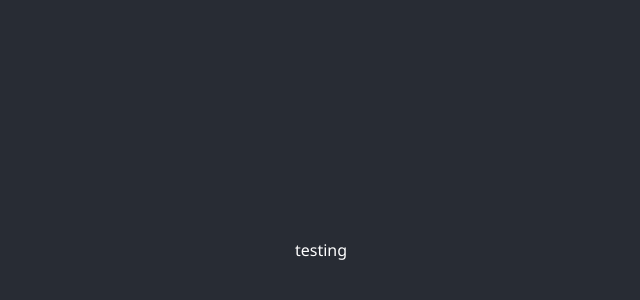
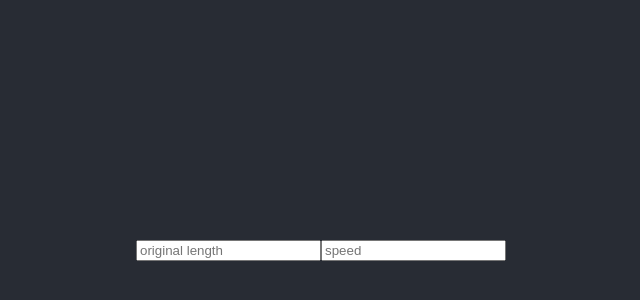
Before and after one commit to jzolo22/time-cruncher, a React (Create React App) app: page / in a window 1280 px wide. Shown: the part 150-450 px from the top of the page, without its empty margins (319-959 px from the left). Built offline with nearby package versions, Linux system fonts and the light colour scheme.

Commit message:
destructure props

```diff
--- a/src/App.tsx
+++ b/src/App.tsx
@@ -1,9 +1,15 @@
 import './App.css';
+import {Input} from './components/Input';
 
 function App() {
+
+  const originalLength:string = "original length"
+  const speed:string = "speed"
+
   return (
     <div className="main-container">
-      testing
+      <Input placeholder={originalLength}/>
+      <Input placeholder={speed}/>
     </div>
   );
 }
--- /dev/null
+++ b/src/components/Input.tsx
@@ -0,0 +1,11 @@
+import React, { useState } from 'react'
+
+type InputProps = {
+    placeholder: string;
+}
+
+export const Input = ({placeholder}: InputProps) => {
+    return (
+        <input type="text" placeholder={placeholder}/>
+    )
+}
```
